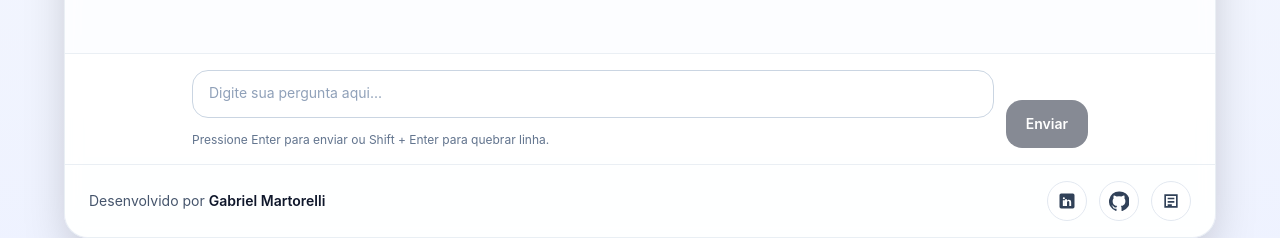
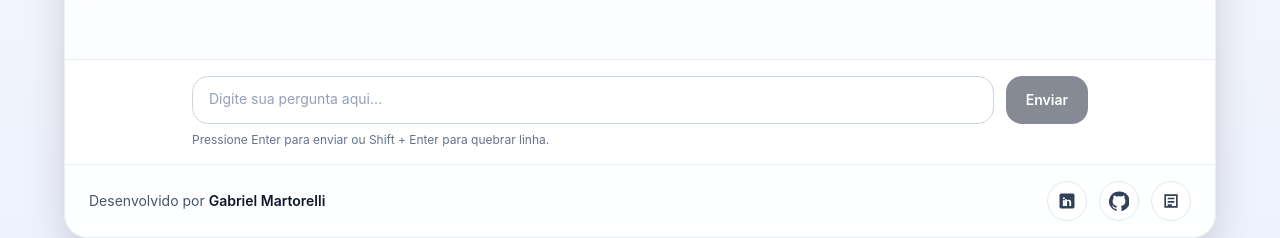
Before and after one commit to martoxm/alura-ecommerce-agent, a React (Vite) app in the folder frontend/: page / in a window 1280 px wide. Shown: the part 538-776 px from the top of the page. Built offline with nearby package versions, Linux system fonts and the light colour scheme; no server answers.

Commit message:
fix(ui): align send button with input field

```diff
--- a/frontend/src/components/ChatInput.tsx
+++ b/frontend/src/components/ChatInput.tsx
@@ -21,11 +21,12 @@ export default function ChatInput({ onSend, disabled = false }: Props) {
       onSubmit={submit}
       className="border-t border-slate-200/70 bg-white/70 p-3 dark:border-slate-800 dark:bg-slate-950/60 sm:p-4"
     >
-      <div className="mx-auto flex w-full max-w-4xl items-end gap-3">
-        <div className="flex-1">
+      <div className="mx-auto flex w-full max-w-4xl gap-3">
+        <div className="flex min-w-0 flex-1 flex-col">
           <label htmlFor="chat-message" className="sr-only">
             Digite sua mensagem
           </label>
+
           <textarea
             id="chat-message"
             rows={1}
@@ -41,6 +42,7 @@ export default function ChatInput({ onSend, disabled = false }: Props) {
               }
             }}
           />
+
           <p className="mt-2 text-xs text-slate-500 dark:text-slate-400">
             Pressione Enter para enviar ou Shift + Enter para quebrar linha.
           </p>
@@ -49,7 +51,7 @@ export default function ChatInput({ onSend, disabled = false }: Props) {
         <button
           type="submit"
           disabled={disabled || !value.trim()}
-          className="inline-flex h-12 items-center justify-center rounded-2xl bg-slate-900 px-5 text-sm font-semibold text-white transition hover:bg-slate-700 disabled:cursor-not-allowed disabled:opacity-50 dark:bg-sky-500 dark:text-slate-950 dark:hover:bg-sky-400"
+          className="mt-0,6 inline-flex h-12 shrink-0 items-center justify-center rounded-2xl bg-slate-900 px-5 text-sm font-semibold text-white transition hover:bg-slate-700 disabled:cursor-not-allowed disabled:opacity-50 dark:bg-sky-500 dark:text-slate-950 dark:hover:bg-sky-400"
         >
           Enviar
         </button>
```
